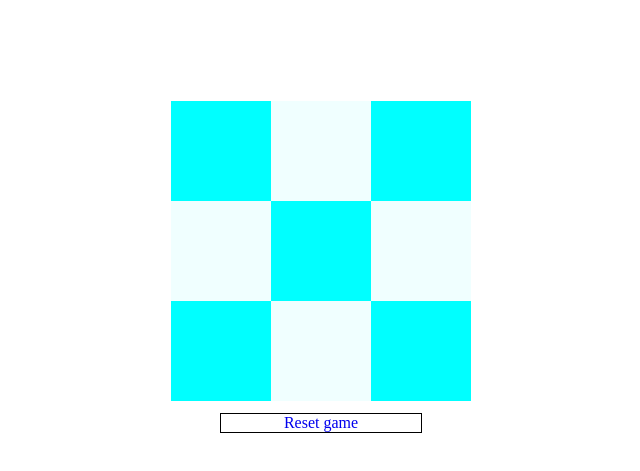
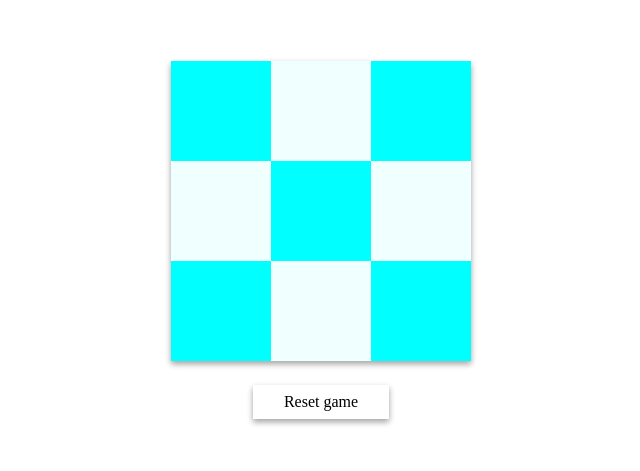
Before and after one commit to rahulapgm/tic-tac-toe-hiver, a plain HTML site: page index.html in a window 1280 px wide. Shown: the part 87-558 px from the top of the page, without its empty margins (319-959 px from the left). Drawn offline with Linux system fonts and the light colour scheme.

Commit message:
second commit

```diff
--- a/index.css
+++ b/index.css
@@ -5,10 +5,9 @@
 }
 
 .gridTop{
-    border-color: "#f44336";
-    border: '1px solid red';
     display: flex;
     flex-direction: column;
+	box-shadow:0 3px 6px rgba(0,0,0,.16), 0 3px 6px rgba(0,0,0,.23);
 }
 
 .lightBackground {
@@ -41,7 +40,7 @@
     display: flex;
     align-items: center;
     justify-content: center;
-    margin-bottom: 100px;
+    margin-bottom: 60px;
 }
 
 .cross{
@@ -59,11 +58,13 @@
 .restartGame{
 	display: flex;
     justify-content: center;
+	padding:24px;
 }
 #gameAction{
-	width:200px;
+	width:120px;
+	padding:8px;
 	text-decoration:none;
 	text-align:center;
-	border:1px solid black;
-	margin:12px;
+	color:black;
+	box-shadow:0 3px 6px rgba(0,0,0,.16), 0 3px 6px rgba(0,0,0,.23);
 }
```
Also changed, not shown: index.js (+3 -5 lines).
